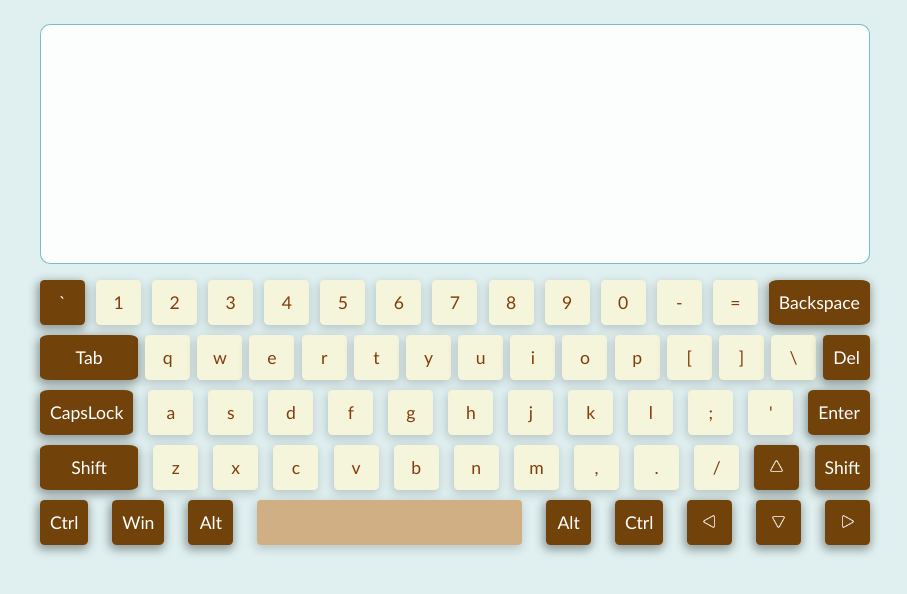
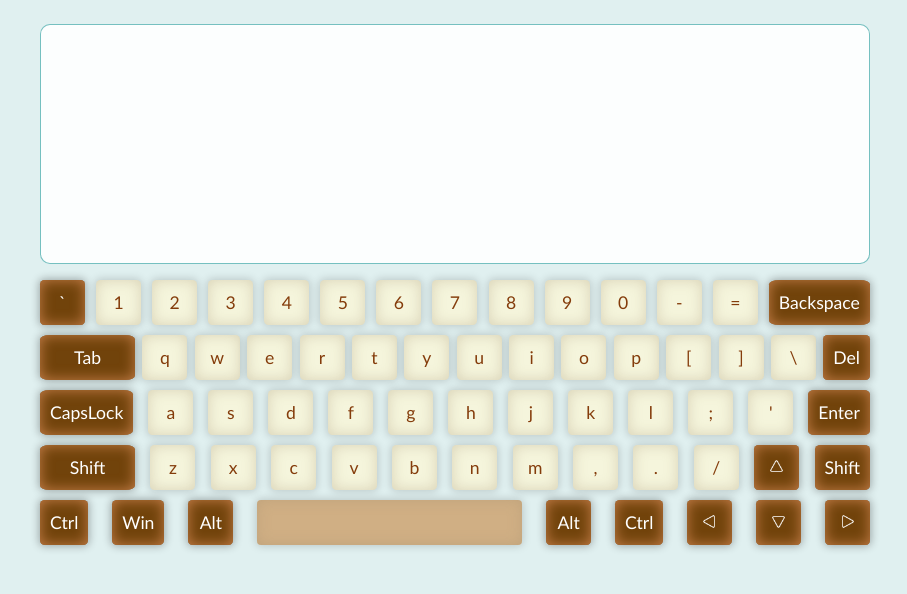
Before and after one commit to Anastassiya-Rybak/virtual-keyboard, a website: page index.html in a window 1280 px wide. Shown: the whole page, without its empty margins (185-1092 px from the left). Drawn offline with Linux system fonts and the light colour scheme.

Commit message:
style: add shadows in keyboard buttons

```diff
--- a/style.css
+++ b/style.css
@@ -28,7 +28,7 @@ body {
 
 .textaria p {
   color: rgba(0, 0, 0, 0.796);
-  font-family: 'Segoe UI', Tahoma, Geneva, Verdana, sans-serif;
+  font-family:'Trebuchet MS', 'Lucida Sans Unicode', 'Lucida Grande', 'Lucida Sans', Arial, sans-serif;
   font-size: 14px;
 }
 
@@ -56,7 +56,8 @@ body {
   /* text-shadow: 1px 1px #555454; */
   border: none;
   border-radius: 10%;
-  box-shadow: -1px 3px 10px 1px rgba(0, 0, 0, 0.173);
+  box-shadow: 0px 0px 8px 1px rgba(0, 0, 0, 0.173),
+             0px 0px 14px 0px rgba(161, 143, 111, 0.347) inset;
   cursor: pointer;
   transition: 0.5s;
   font-family:'Trebuchet MS', 'Lucida Sans Unicode', 'Lucida Grande', 'Lucida Sans', Arial, sans-serif;
@@ -71,7 +72,7 @@ body {
   border: none;
   border-radius: 10%;
   padding: 10px;
-  box-shadow: -1px 3px 10px 2px rgba(0, 0, 0, 0.358);
+  box-shadow: 0px 0px 8px 1px rgba(0, 0, 0, 0.312), 0px 0px 14px 0px rgb(198, 127, 74) inset;
   cursor: pointer;
   transition: 0.5s;
   font-family:'Trebuchet MS', 'Lucida Sans Unicode', 'Lucida Grande', 'Lucida Sans', Arial, sans-serif;
@@ -84,11 +85,15 @@ body {
 }
 
 .keyboard__item_shift {
-  min-width: 98px;
+  min-width: 95px;
 }
 
-button:active {
-  box-shadow: none;
+.keyboard__item_dark:active {
+  box-shadow: 0px 0px 14px 0px rgb(198, 127, 74) inset;
+}
+
+.keyboard__item_light:active {
+  box-shadow: 0px 0px 14px 0px rgba(161, 143, 111, 0.347) inset;
 }
 
 button img {
```
